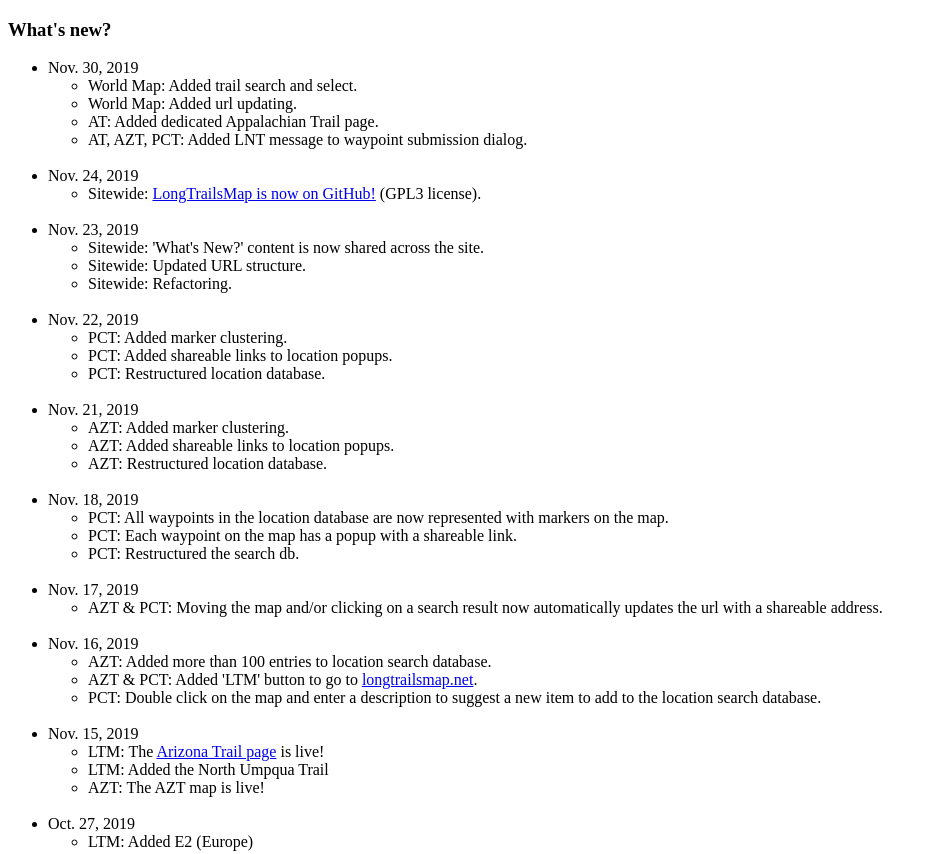
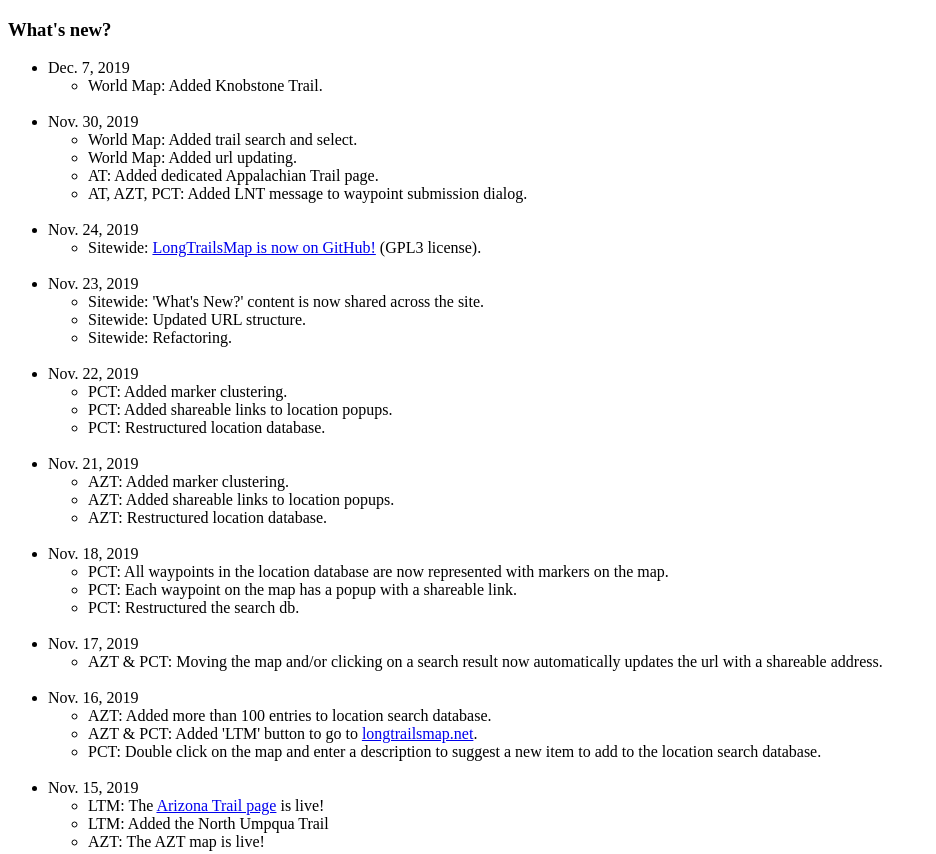
Before and after one commit to numbershikes/longtrailsmap, a plain HTML site: page whatsnew.html in a window 1280 px wide. Shown: the top 854 px of the page, without its empty margins (0-936 px from the left). Drawn offline with nearby package versions, Linux system fonts and the light colour scheme; a script that the page names is missing.

Commit message:
add knobstone trail to big map

```diff
--- a/common/whats-new-list.html
+++ b/common/whats-new-list.html
@@ -1,6 +1,12 @@
 <p>
     <h3>What's new?</h3>
     <ul>
+        <li>Dec. 7, 2019</li>
+        <ul>
+            <li>World Map: Added Knobstone Trail.</li>
+        </ul>
+        <br>
+
         <li>Nov. 30, 2019</li>
         <ul>
             <li>World Map: Added trail search and select.</li>
```
Also changed, not shown: ltm-trails.geojson, 1 other file.
